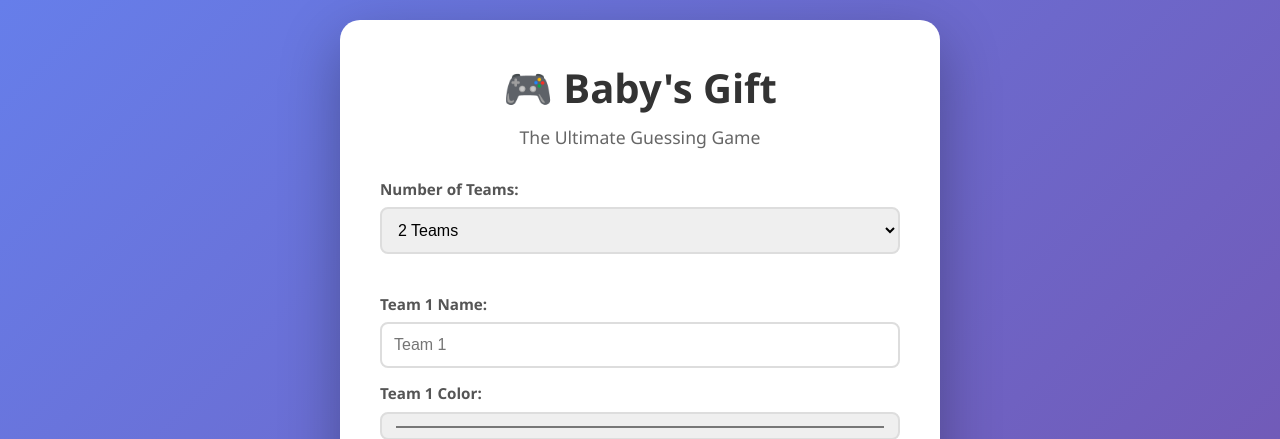
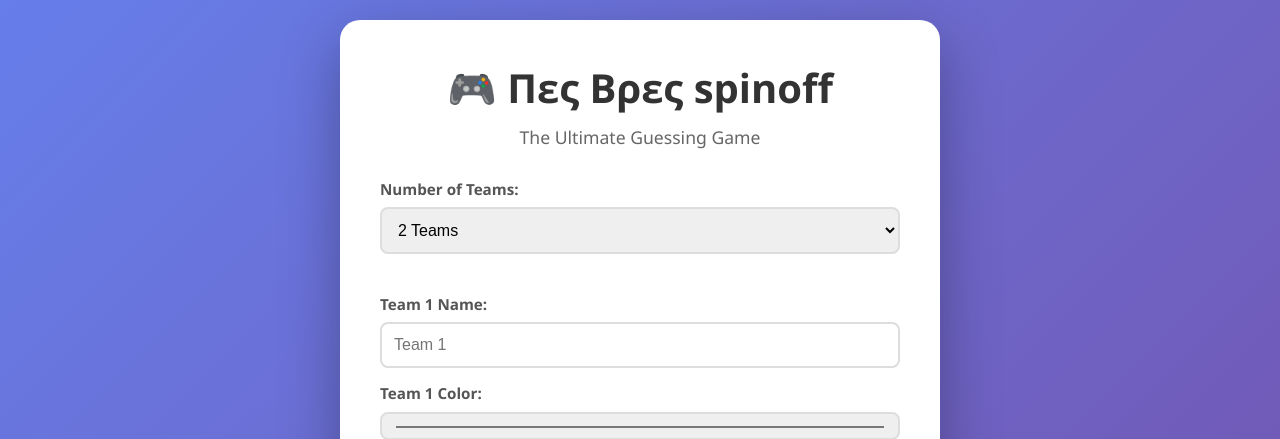
Before and after one commit to dimitrisavellas/trivia_game-, a Flask app: page / in a window 1280 px wide. Shown: the top 439 px of the page. Run offline with Flask 3, Linux system fonts and the light colour scheme; some libraries are stand-ins or nearby versions.

Commit message:
Change title from 'Baby's Gift' to 'Πες Βρες spinoff'

```diff
--- a/templates/index.html
+++ b/templates/index.html
@@ -147,7 +147,7 @@
 </head>
 <body>
     <div class="container">
-        <h1>🎮 Baby's Gift</h1>
+        <h1>🎮 Πες Βρες spinoff</h1>
         <p class="subtitle">The Ultimate Guessing Game</p>
 
         <div id="createSection">
```
